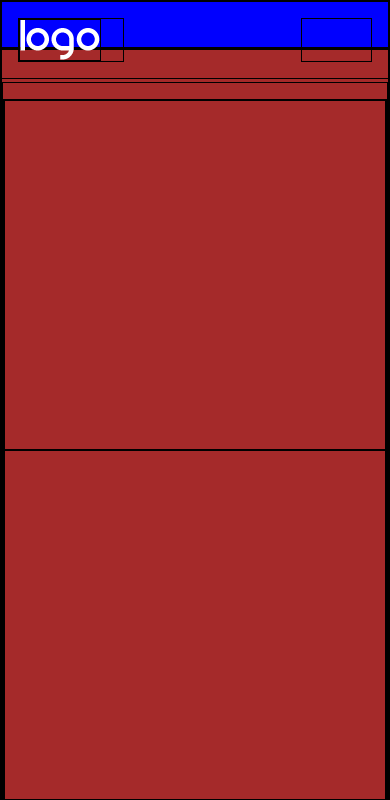
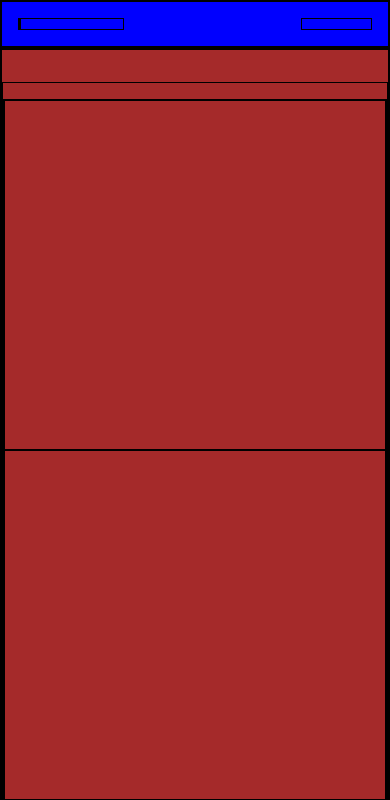
Before and after one commit to SimoneBaca/htmlcss-responsive-layout, a plain HTML site: page index.html in a window 390 px wide. Shown: the top 800 px of the page. Drawn offline with Linux system fonts and the light colour scheme.

Commit message:
layout_assets-responsive

```diff
--- a/index.html
+++ b/index.html
@@ -21,7 +21,7 @@
 
         <header id="app_header">
             <nav class="container d_flex">
-                <div class="logo d_flex"> <img src="./img/logo.png" alt=""></div>
+                <div class="logo d_flex"> <img src="" alt=""></div>
                 <div class="menu d_flex">
                 </div>
             </nav>
```
